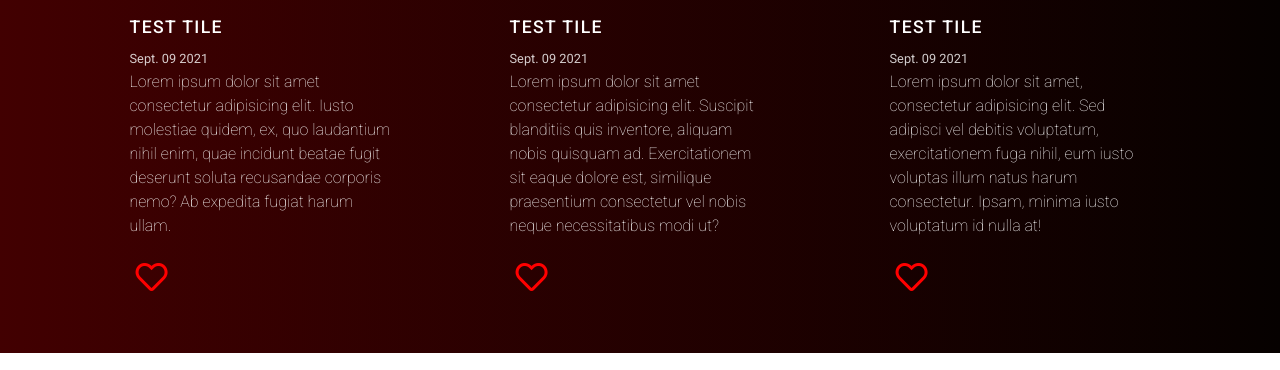
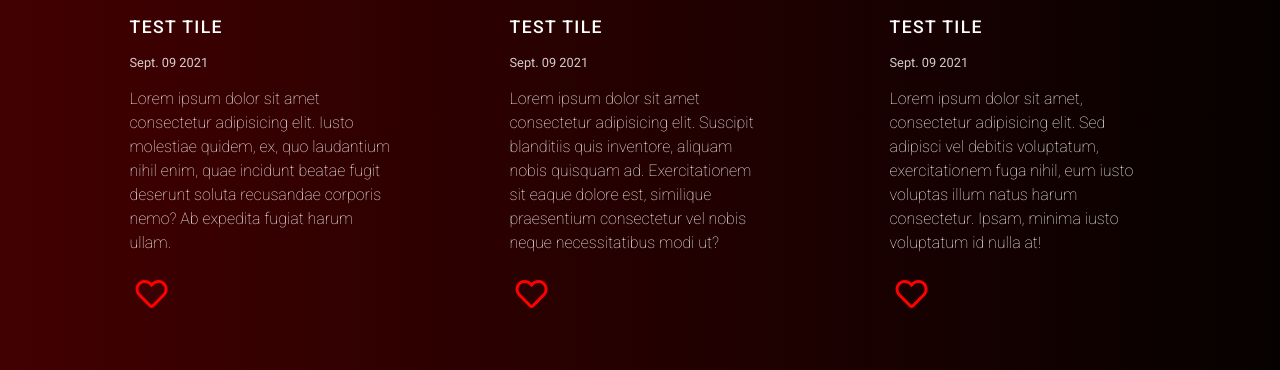
Before and after one commit to komeegbedi/spacestagram, a plain HTML site: page index.html in a window 1280 px wide. Shown: the part 1154-1524 px from the top of the page. Drawn offline with nearby package versions, Linux system fonts and the light colour scheme.

Commit message:
made little design change

```diff
--- a/style.css
+++ b/style.css
@@ -84,6 +84,7 @@ section.gallery article{
     margin-bottom: 50px;
 }
 
+
 section.gallery article img{
     width: 100%;
 }
@@ -117,6 +118,8 @@ section.gallery article button.like-btn{
 section.gallery article time{
     font-size: 0.8em;
     opacity: .8;
+    margin: 15px 0;
+    display: block;
 }
 /* mobile style */
 
```
